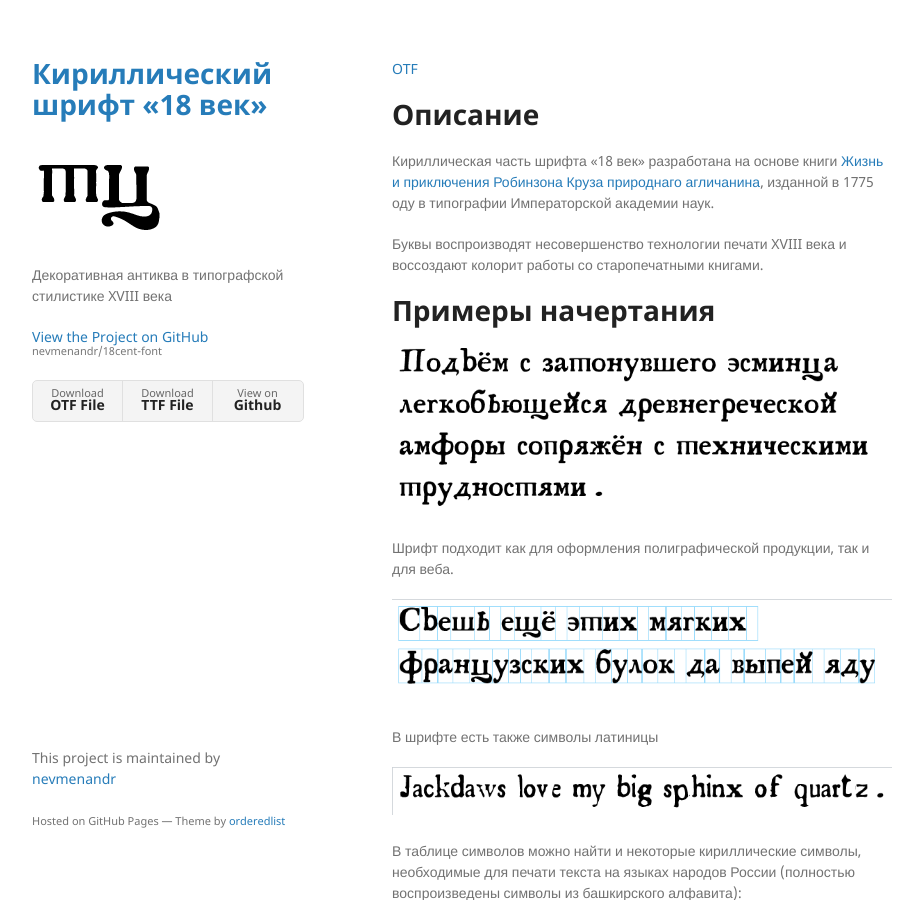
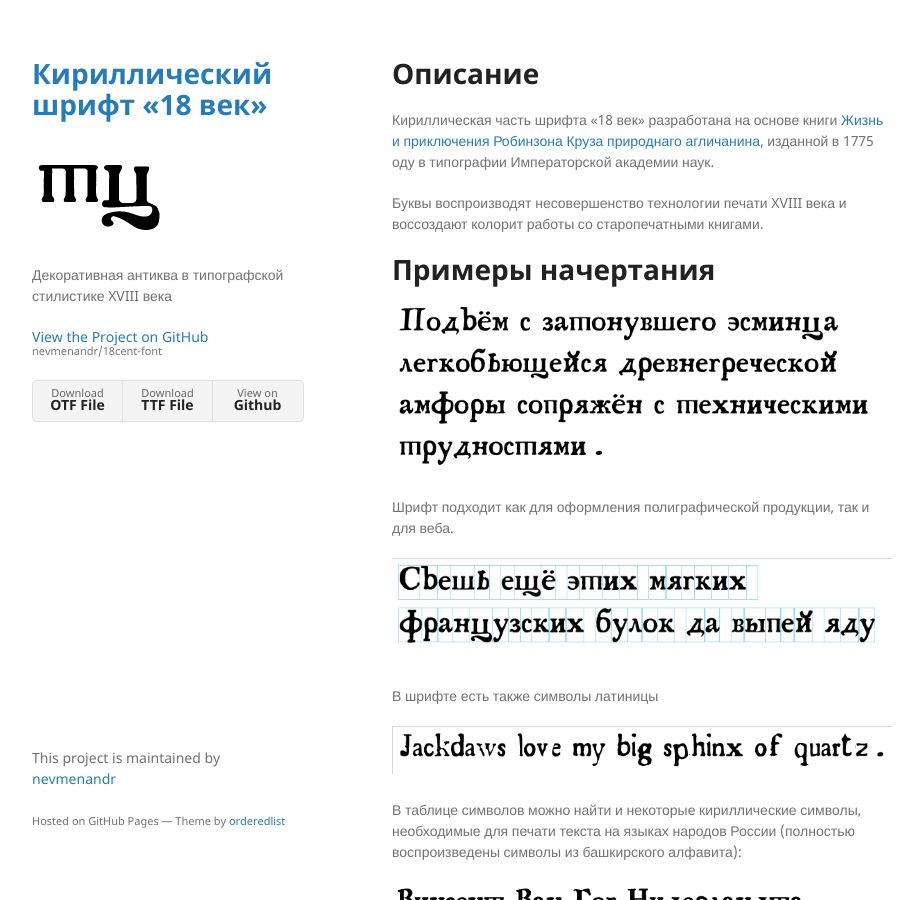
Before and after one commit to nevmenandr/18cent-font, a Jekyll site: the page built from index.md, in a window 1280 px wide and 900 px high. Shown: the whole window, without its empty margins (178-1101 px from the left). Built offline with Jekyll 4.4.1, drawn with Linux system fonts in a browser that asks for light colours.

Commit message:
Update index.md

```diff
--- a/index.md
+++ b/index.md
@@ -2,8 +2,6 @@
 layout: default
 title: Кириллический шрифт «18 век»
 ---
-
-[OTF](18cent-normal.otf)
 
 # Описание
 
```
